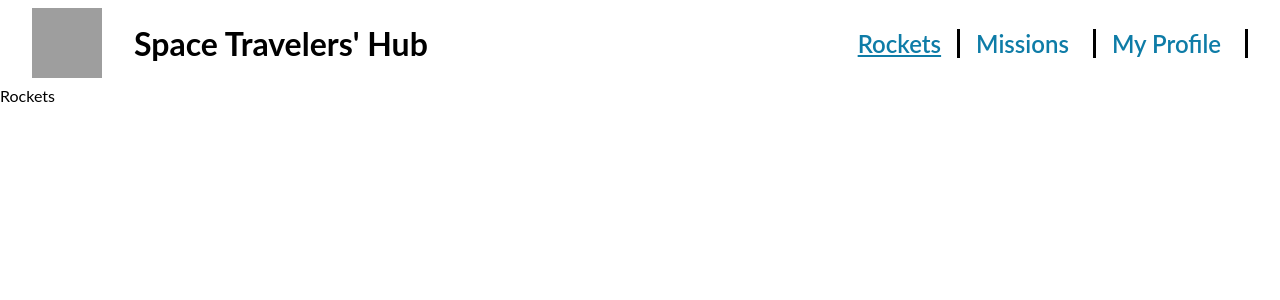
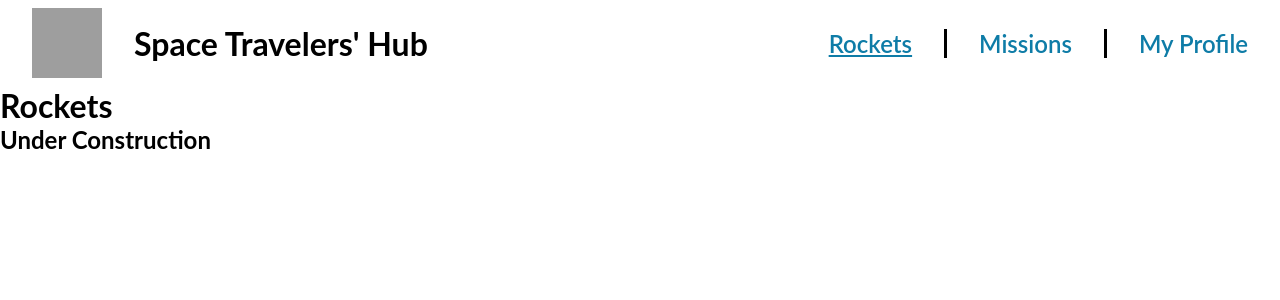
Before and after one commit to Metaverse-Nabeel/Space-Travelers-Hub, a React (Create React App) app: page / in a window 1280 px wide. Shown: the top 300 px of the page. Built offline with nearby package versions, Linux system fonts and the light colour scheme; grey boxes are pictures that could not be loaded.

Commit message:
Setup basic Rockets structure

```diff
--- a/src/components/Navigation.jsx
+++ b/src/components/Navigation.jsx
@@ -25,7 +25,6 @@ const Navigation = () => (
           <NavLink
             to="/"
             style={({ isActive, isPending }) => ({
-              paddingRight: isActive ? '1rem' : '',
               textDecoration: isActive ? 'underline' : '',
               color: isPending ? '#6abada' : '#0e7ca7',
             })}>
@@ -34,7 +33,6 @@ const Navigation = () => (
           <NavLink
             to="/missions"
             style={({ isActive, isPending }) => ({
-              paddingRight: isActive ? '1rem' : '',
               textDecoration: isActive ? 'underline' : '',
               color: isPending ? '#6abada' : '#0e7ca7',
             })}>
@@ -44,7 +42,6 @@ const Navigation = () => (
           <NavLink
             to="/profile"
             style={({ isActive, isPending }) => ({
-              paddingRight: isActive ? '1rem' : '',
               textDecoration: isActive ? 'underline' : '',
               color: isPending ? '#6abada' : '#0e7ca7',
             })}>
--- a/src/components/Rockets.jsx
+++ b/src/components/Rockets.jsx
@@ -1,7 +1,10 @@
 import React from 'react';
 
 const Rockets = () => (
-  <div>Rockets</div>
+  <>
+    <h1>Rockets</h1>
+    <h2>Under Construction</h2>
+  </>
 );
 
 export default Rockets;
--- a/src/index.js
+++ b/src/index.js
@@ -1,14 +1,18 @@
 import React from 'react';
 import ReactDOM from 'react-dom/client';
 import { BrowserRouter as Router } from 'react-router-dom';
+import { Provider } from 'react-redux';
 import './index.css';
 import App from './App';
+import store from './redux/store';
 
 const root = ReactDOM.createRoot(document.getElementById('root'));
 root.render(
   <React.StrictMode>
-    <Router>
-      <App />
-    </Router>
+    <Provider store={store}>
+      <Router>
+        <App />
+      </Router>
+    </Provider>
   </React.StrictMode>,
 );
--- /dev/null
+++ b/src/redux/store.js
@@ -0,0 +1,7 @@
+import { configureStore } from '@reduxjs/toolkit';
+
+const store = configureStore({
+  reducer: {},
+});
+
+export default store;
--- a/src/styles/Navigation.module.css
+++ b/src/styles/Navigation.module.css
@@ -23,11 +23,14 @@
   display: flex;
   justify-content: space-between;
   align-items: center;
-  gap: 1rem;
-  padding-right: 2rem;
+  gap: 2rem;
 }
 
 .navigationLinks a {
-  padding-right: 1.5rem;
+  padding-right: 2rem;
   border-right: 3px solid black;
 }
+
+.navigationLinks a:last-child {
+  border-right: none;
+}
```
Also changed, not shown: src/redux/rockets/rocketsSlice.js (added, +9 -0 lines), src/routes/RocketsRoute.jsx (added, +10 -0 lines), src/views/RocketsView.jsx (added, +8 -0 lines).
